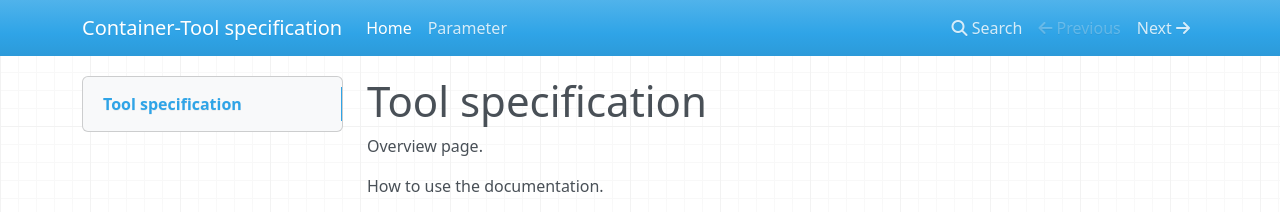
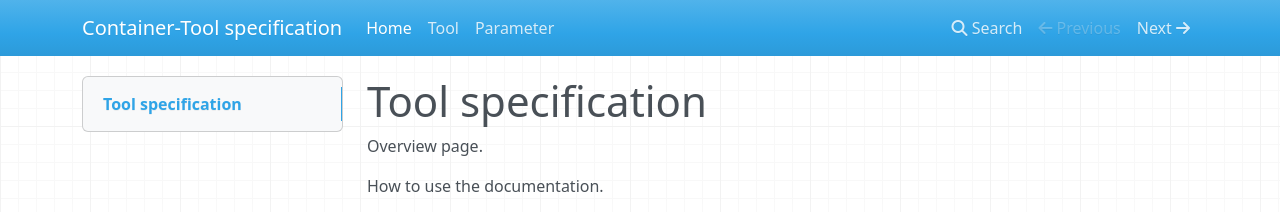
Before and after one commit to VForWaTer/tool-specs, an MkDocs documentation site: the page built from docs/README.md, in a window 1280 px wide. Shown: the top 212 px of the page. Built offline with MkDocs 1.6.1, drawn with Linux system fonts in a browser that asks for light colours; nearby versions of some CDN libraries.

Commit message:
Update mkdocs.yml

```diff
--- a/mkdocs.yml
+++ b/mkdocs.yml
@@ -3,4 +3,5 @@ site_url: https://vofrwater.github.io/tool-specs
 
 nav:
   - Home: README.md
+  - Tool: tool.md
   - Parameter: parameter.md
```
